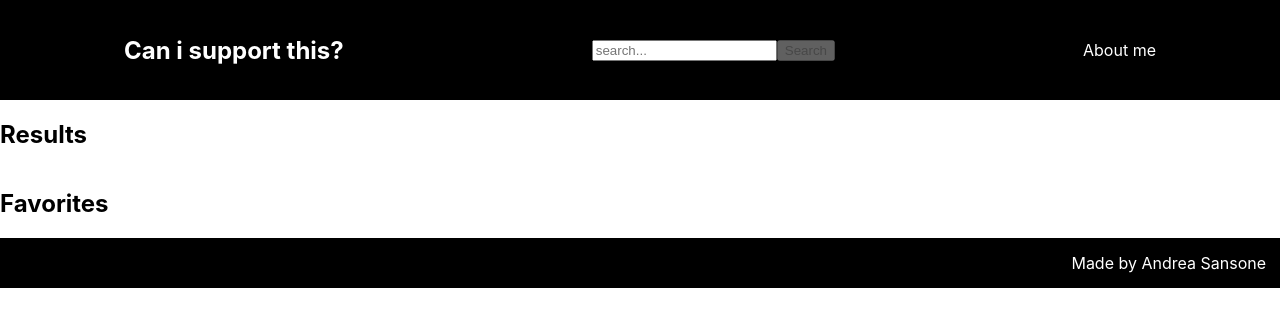
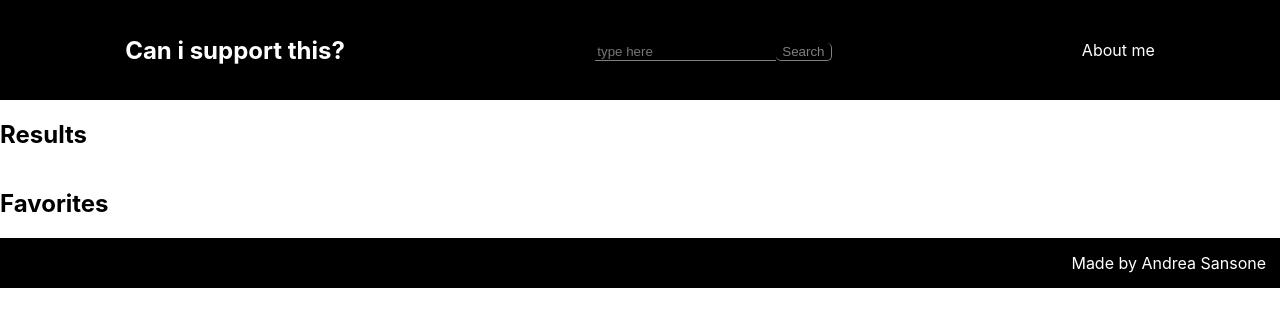
Before and after one commit to Xaxnxdxrxexax/Can_i_support_this, a React (Create React App) app: page / in a window 1280 px wide. Shown: the top 326 px of the page. Built offline with nearby package versions, Linux system fonts and the light colour scheme.

Commit message:
changed style to search button

```diff
--- a/src/components/Search.jsx
+++ b/src/components/Search.jsx
@@ -34,7 +34,7 @@ export default function Search({ setmoviesList }) {
         <input
           type="text"
           id="search"
-          placeholder="search..."
+          placeholder="type here"
           value={search}
           onChange={(e) => setSearch(e.target.value)}
           onKeyDown={(e) => {
--- a/src/components/styles/Header.css
+++ b/src/components/styles/Header.css
@@ -15,3 +15,26 @@ header > a {
   color: white;
   cursor: pointer;
 }
+
+input {
+  background-color: black;
+  border: none;
+  color: white;
+  border-bottom: 1px solid gray;
+}
+
+button {
+  background-color: rgba(0, 0, 0, 0.5);
+  border: 2px solid white;
+  border-radius: 5px;
+  color: white;
+}
+
+button:disabled {
+  background-color: black;
+  border: 1px solid gray;
+  border-left: none;
+  border-top: none;
+  border-radius: 5px;
+  color: gray;
+}
```
